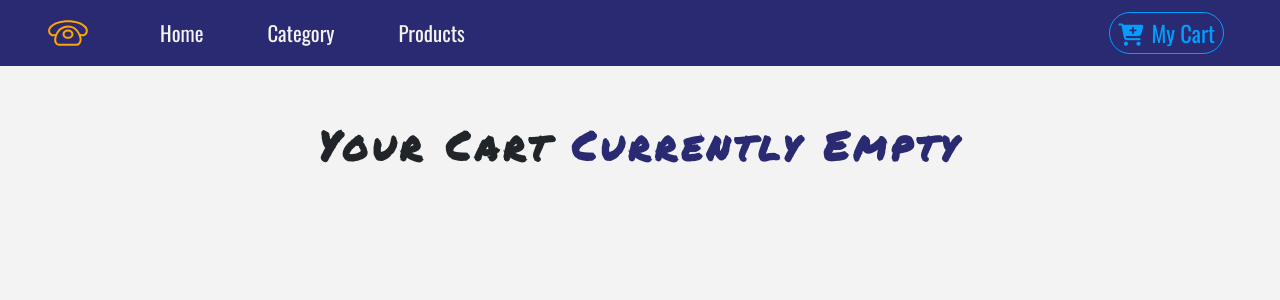
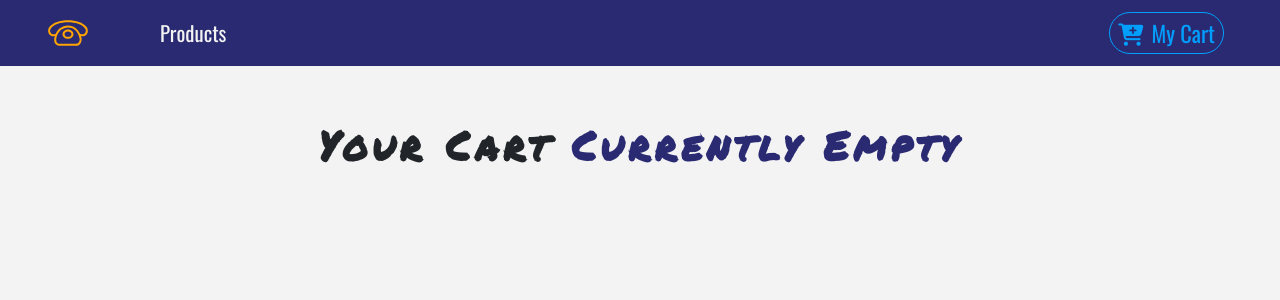
Before and after one commit to fring-12/Personal-Projects, a React (Create React App) app: page /cart in a window 1280 px wide. Shown: the top 300 px of the page. Built offline with nearby package versions, Linux system fonts and the light colour scheme.

Commit message:
updated navbar

```diff
--- a/src/component/Default.js
+++ b/src/component/Default.js
@@ -10,10 +10,11 @@ export default class Default extends Component {
                         <h1 className="display-3">404</h1>
                         <h1>error</h1>
                         <h1>page not found</h1>
-                        <h3> the requested URL
+                        <h3> the requested URL  {" "}
                             <span className="text-danger">
                                 {this.props.location.pathname}
-                            </span>
+                            </span>{" "}
+                             was not found
                         </h3>
                     </div>
                 </div>
--- a/src/component/Navbar.js
+++ b/src/component/Navbar.js
@@ -17,7 +17,7 @@ export default class Navbar extends Component {
                 </Link>
                 <ul className="navbar-nav align-items-center">
 
-                     <li className="nav-item ml-5">
+                     {/* <li className="nav-item ml-5">
                         <Link to="/" className="nav-link">
                             home
                             </Link>
@@ -27,7 +27,7 @@ export default class Navbar extends Component {
                         <Link to="/" className="nav-link">
                             category
                             </Link>
-                    </li>
+                    </li> */}
 
                     <li className="nav-item ml-5">
                         <Link to="/" className="nav-link">
```
